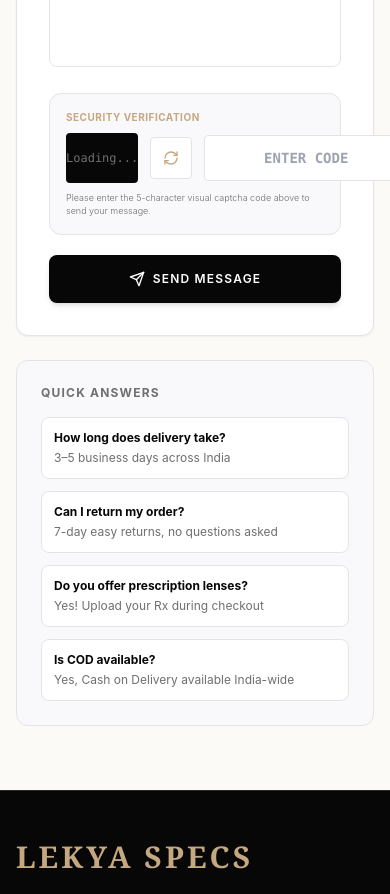
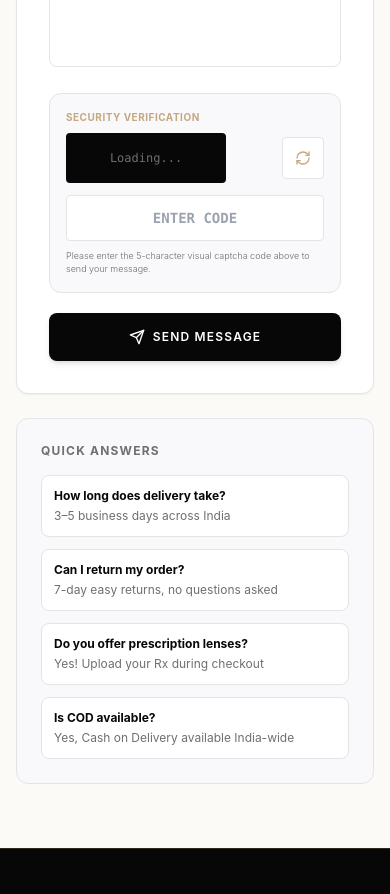
Before and after one commit to AdilMalik14912/LEKYASPECS, a Next.js app in the folder frontend/: page /contact in a window 390 px wide. Shown: the part 1680-2574 px from the top of the page. Built offline with nearby package versions, Linux system fonts and the light colour scheme; no server answers.

Commit message:
fix(frontend): Make captcha widgets responsive to prevent layout overflow

```diff
--- a/frontend/src/pages/account.js
+++ b/frontend/src/pages/account.js
@@ -420,7 +420,8 @@ export default function Account() {
                 <label className="block text-[10px] uppercase tracking-wider text-premium-accent font-bold">
                   Security Verification
                 </label>
-                <div className="flex items-center gap-3">
+                <div className="flex flex-col sm:flex-row items-center gap-3">
+                  <div className="flex items-center gap-2 w-full sm:w-auto justify-between sm:justify-start">
                     {captchaSvg ? (
                       <div
                         dangerouslySetInnerHTML={{ __html: captchaSvg }}
@@ -436,18 +437,19 @@ export default function Account() {
                     <button
                       type="button"
                       onClick={fetchCaptcha}
-                    className="p-3 border border-premium-border text-premium-accent hover:border-premium-accent rounded bg-white transition-colors flex items-center justify-center"
+                      className="p-3 border border-premium-border text-premium-accent hover:border-premium-accent rounded bg-white transition-colors flex items-center justify-center shrink-0"
                       title="Refresh Security Code"
                     >
                       <RefreshCw className="w-4 h-4" />
                     </button>
+                  </div>
                   <input
                     type="text"
                     required
                     value={captchaInput}
                     onChange={(e) => setCaptchaInput(e.target.value)}
-                    placeholder="Enter code"
-                    className="flex-grow bg-white text-sm border border-premium-border rounded px-3 py-3 focus:outline-none focus:border-premium-accent text-premium-dark font-mono font-bold uppercase text-center"
+                    placeholder="ENTER CODE"
+                    className="w-full sm:flex-grow bg-white text-sm border border-premium-border rounded px-3 py-3 focus:outline-none focus:border-premium-accent text-premium-dark font-mono font-bold uppercase text-center"
                     maxLength="5"
                     autoComplete="off"
                   />
--- a/frontend/src/pages/contact.js
+++ b/frontend/src/pages/contact.js
@@ -263,7 +263,8 @@ export default function ContactPage() {
                 <label className="block text-[10px] uppercase tracking-wider text-premium-accent font-bold">
                   Security Verification
                 </label>
-                <div className="flex items-center gap-3">
+                <div className="flex flex-col sm:flex-row items-center gap-3">
+                  <div className="flex items-center gap-2 w-full sm:w-auto justify-between sm:justify-start">
                     {captchaSvg ? (
                       <div
                         dangerouslySetInnerHTML={{ __html: captchaSvg }}
@@ -279,18 +280,19 @@ export default function ContactPage() {
                     <button
                       type="button"
                       onClick={fetchCaptcha}
-                    className="p-3 border border-premium-border text-premium-accent hover:border-premium-accent rounded bg-white transition-colors flex items-center justify-center"
+                      className="p-3 border border-premium-border text-premium-accent hover:border-premium-accent rounded bg-white transition-colors flex items-center justify-center shrink-0"
                       title="Refresh Security Code"
                     >
                       <RefreshCw className="w-4 h-4" />
                     </button>
+                  </div>
                   <input
                     type="text"
                     required
                     value={captchaInput}
                     onChange={(e) => setCaptchaInput(e.target.value)}
-                    placeholder="Enter code"
-                    className="flex-grow bg-white text-sm border border-premium-border rounded px-3 py-3 focus:outline-none focus:border-premium-accent text-premium-dark font-mono font-bold uppercase text-center"
+                    placeholder="ENTER CODE"
+                    className="w-full sm:flex-grow bg-white text-sm border border-premium-border rounded px-3 py-3 focus:outline-none focus:border-premium-accent text-premium-dark font-mono font-bold uppercase text-center"
                     maxLength="5"
                     autoComplete="off"
                   />
```
Lines whose indentation alone changed are shown as unchanged.
